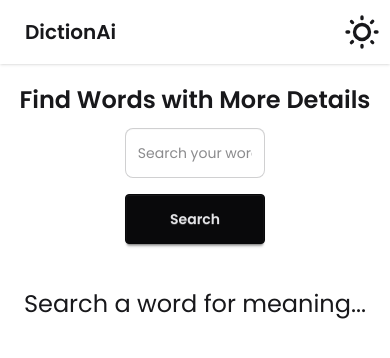
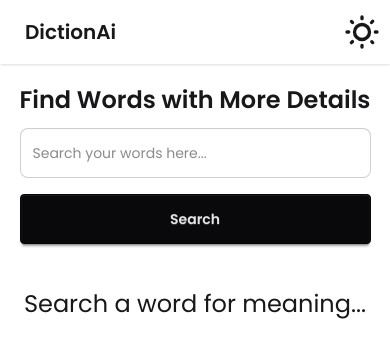
Before and after one commit to Suprio-Das/DictionAi, a React (Vite) app: page / in a window 390 px wide. Shown: the top 358 px of the page. Built offline with nearby package versions, Linux system fonts and the light colour scheme.

Commit message:
Input Field responsive in mobile screen

```diff
--- a/src/Components/Home.jsx
+++ b/src/Components/Home.jsx
@@ -36,13 +36,13 @@ const Home = () => {
                 <div>
                     <input
                         type="text"
-                        className="input rounded-lg w-2/5 h-[50px] block mx-auto focus:border-0"
+                        className="input rounded-lg lg:w-2/5 w-full h-[50px] block mx-auto focus:border-0"
                         name="word"
                         placeholder='Search your words here...'
                         required
                     />
                 </div>
-                <button className="btn btn-neutral h-[50px] w-2/5 block mx-auto" type='submit'>
+                <button className="btn btn-neutral h-[50px] lg:w-2/5 w-full block mx-auto" type='submit'>
                     Search
                 </button>
             </form>
```
